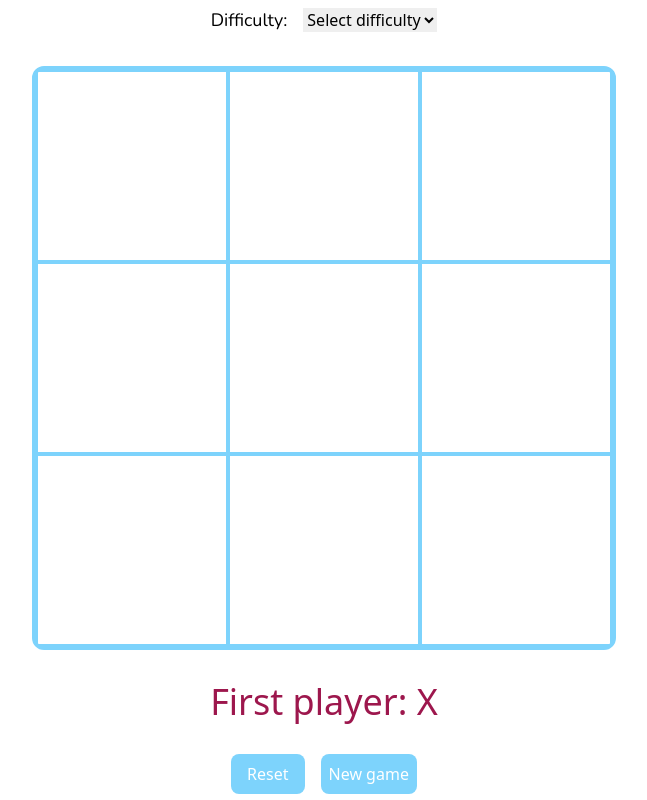
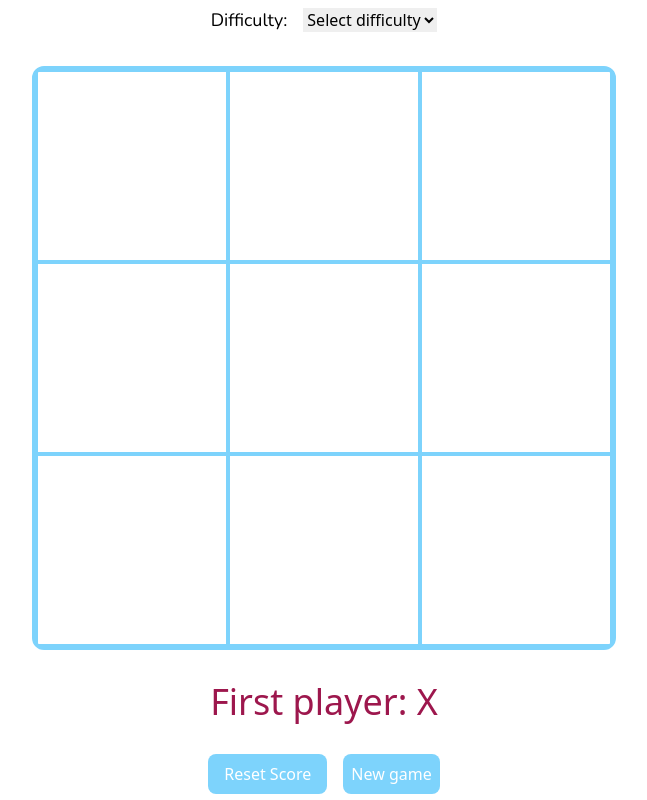
Before and after one commit to ingrideliasson/TicTacToe, a React (Create React App) app: page /aiboard in a window 1280 px wide. Shown: the whole page, without its empty margins (316-963 px from the left). Built offline with nearby package versions, Linux system fonts and the light colour scheme; a web font is replaced by a local one.

Commit message:
Reset->Reset score + reset scores

```diff
--- a/src/components/AiBoard.jsx
+++ b/src/components/AiBoard.jsx
@@ -202,7 +202,7 @@ export default function AiBoard() {
     const nextStartingPlayer = startingPlayer === 'X' ? 'X' : 'O'; // Keep the same starting player
     setStartingPlayer(nextStartingPlayer);
     setCurrentTurn(nextStartingPlayer);
-
+    setScores({ X: 0, O: 0, });
     // Empty the board
     setSquares(Array(9).fill(null));
   }
@@ -245,7 +245,7 @@ export default function AiBoard() {
       <div className="flex items-center justify-center gap-4">
         <button className="font-cherry text-white p-2 px-4 bg-sky-300 text-white rounded-lg disabled:opacity-50 "
         onClick={() => resetGame()}>
-          Reset
+          Reset Score
           </button>
         <button className="font-cherry text-white p-2 bg-sky-300 text-white rounded-lg disabled:opacity-50 "
         onClick={() => newGame()}>
```
